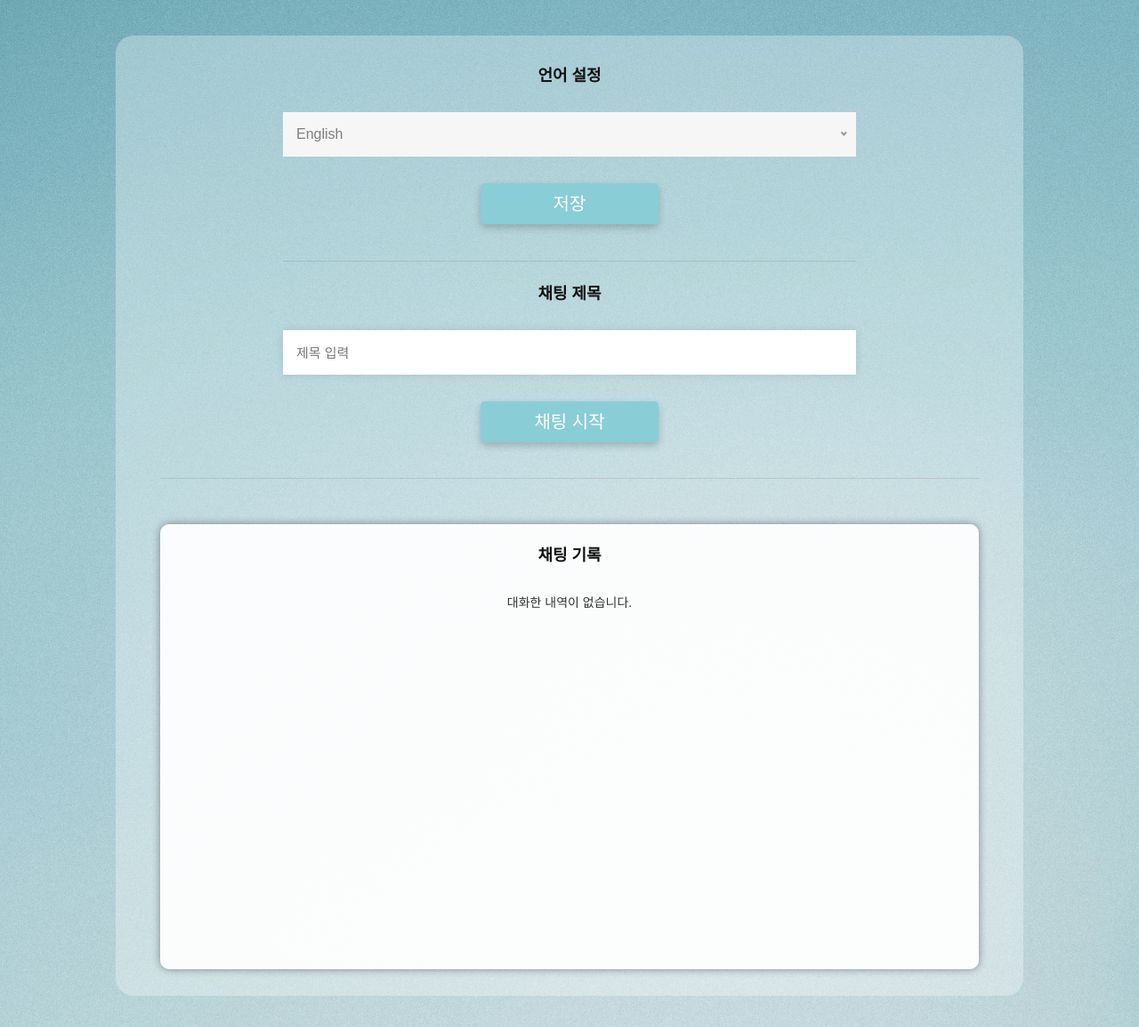
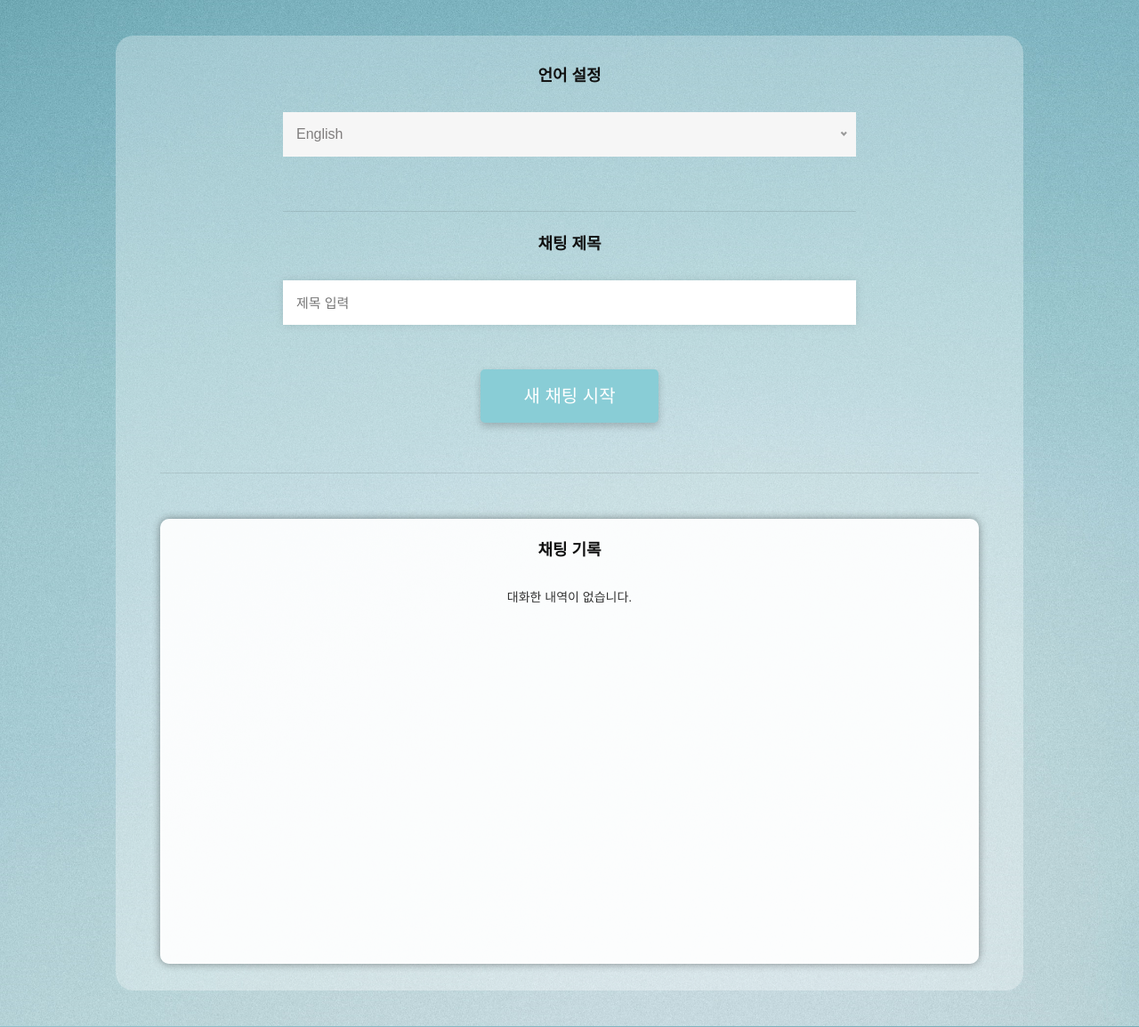
Before and after one commit to dfkjdsfisdjfk/AIVLE_TEAM23_BigProject, a Django app: page /aichat/setting/ in a window 1280 px wide. Shown: the part 70-1224 px from the top of the page at 89% size. Run offline with Django 4.2, Linux system fonts and the light colour scheme; the visitor is signed in with stand-in values (Sample User, id 1); data that the repository does not hold is empty; parts of the project's set-up code (start-up, migrations or seed data) failed here and were passed over; some libraries are stand-ins or nearby versions; some web fonts are replaced.

Commit message:
chat setting에서 버튼 하나로 병합. 언어 설정과 제목 설정을 동시에 post하면 적용이 되지 않아 중간에 0.5초 간격 설정

```diff
--- a/tasty_korean_language/aichat/static/css/chat_setting_style.css
+++ b/tasty_korean_language/aichat/static/css/chat_setting_style.css
@@ -89,6 +89,9 @@
 
 .chat-setting-btn {
     min-width: 200px;
+    min-height: 60px;
+    margin-bottom: 40px;
+    /* font-size: 30px; */
 }
 
 .hr1 {
--- a/tasty_korean_language/aichat/templates/aichat/chat_setting.html
+++ b/tasty_korean_language/aichat/templates/aichat/chat_setting.html
@@ -21,7 +21,7 @@ TKL: AI Chat
                 <option value={{ language_code }} {% if language_code == user.language %}selected{% endif %}>{{ language_name }}</option>
             {% endfor %}
         </select>
-        <button class="btn btn-primary btn-lg bt1" type="button" onclick="updateLanguage()">저장</button>
+        {% comment %} <button class="btn btn-primary btn-lg bt1" type="button" onclick="updateLanguage()">저장</button> {% endcomment %}
     </form>
 
     <br><hr class="hr1">
@@ -30,8 +30,12 @@ TKL: AI Chat
         <h3>채팅 제목</h3>
         {% csrf_token %}
         <input type="text" id="titleInput" name="title" placeholder="제목 입력">
-        <button class="btn btn-primary btn-lg bt2 chat-setting-btn" type="submit" >채팅 시작</button>
+        {% comment %} <button class="btn btn-primary btn-lg bt2 chat-setting-btn" type="submit" >채팅 시작</button> {% endcomment %}
     </form>
+
+    {% comment %} <br><hr class="hr1"> {% endcomment %}
+
+    <button class="btn btn-primary btn-lg chat-setting-btn" type="button" onclick="submitForms()">새 채팅 시작</button>
 
     <hr class="hr2">
 
@@ -85,7 +89,7 @@ TKL: AI Chat
         })
         .then(response => {
             if (response.ok) {
-                alert('Language updated successfully');
+                alert('Language updated successfully, language=' + language);
             } else {
                 throw new Error('Failed to update language');
             }
@@ -96,4 +100,21 @@ TKL: AI Chat
     }
 </script>
 
+
+<script src="https://code.jquery.com/jquery-3.6.4.min.js"></script>
+<script>
+    function submitForms() {
+        // Assuming you have added IDs to your forms: language-form and theme-form
+        var languageForm = $('#language-form');
+        var themeForm = $('#theme-form');
+
+        // Submit both forms
+        updateLanguage();
+        //0.5초 후에 실행
+        setTimeout(function() {
+            themeForm.submit();
+        }, 500);
+        themeForm.submit();
+    }
+</script>
 {% endblock content %}
```
